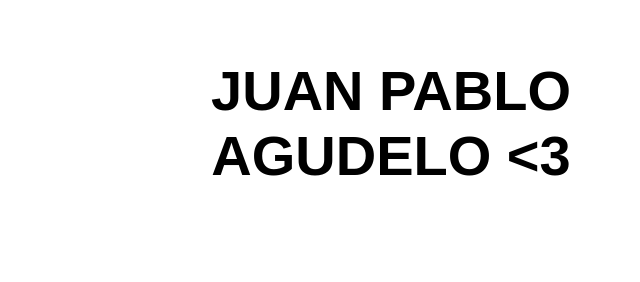
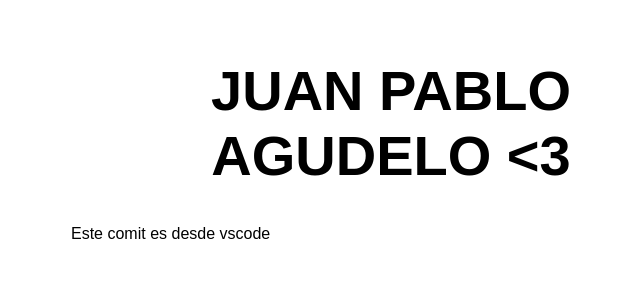
Before and after one commit to JuanpaAA304/Despliegue1, a website: page src/index.html in a window 1280 px wide. Shown: the whole page, without its empty margins (249-889 px from the left). Drawn offline with Linux system fonts and the light colour scheme.

Commit message:
Agregar p

```diff
--- a/src/index.html
+++ b/src/index.html
@@ -11,6 +11,7 @@
 <body>
   <main>
     <h1>JUAN PABLO AGUDELO <3</h1>
+    <p>Este comit es desde vscode</p>
   </main>
 </body>
 
```
